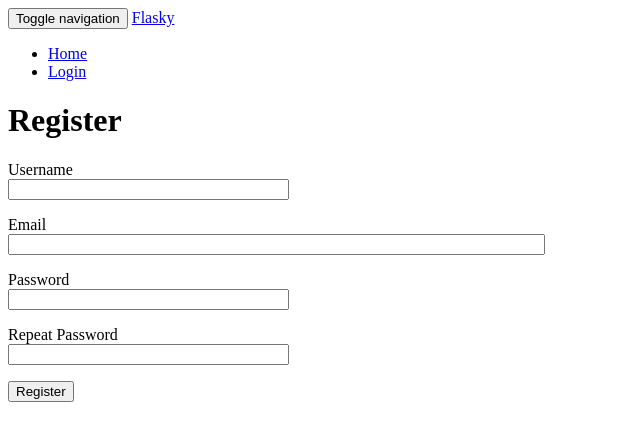
After one commit to elmaroufa/flasksblog, a Flask app: page /register in a window 1280 px wide. The commit adds this page. Shown: the top 441 px of the page, without its empty margins (0-640 px from the left). Run offline with Flask 2, Linux system fonts and the light colour scheme; parts of the project's set-up code (start-up, migrations or seed data) failed here and were passed over.

Commit message:
add register system and finish simple login

```diff
--- a/app/__init__.py
+++ b/app/__init__.py
@@ -3,9 +3,14 @@ from flask import Flask
 from config import Config
 from flask_sqlalchemy import SQLAlchemy
 from flask_migrate import Migrate, migrate
+from flask_login import LoginManager
+
 app = Flask(__name__)
 app.config.from_object(Config)
 #bootstrap = Bootstrap(app)
 db = SQLAlchemy(app)
 migrate = Migrate(app, db)
+login = LoginManager(app)
+login.login_view = 'login'
+
 from app import routes, models
--- a/app/forms.py
+++ b/app/forms.py
@@ -1,7 +1,8 @@
 from flask_wtf import FlaskForm
 from wtforms import StringField, PasswordField, BooleanField, SubmitField
 from wtforms import validators
-from wtforms.validators import DataRequired
+from wtforms.validators import DataRequired, EqualTo, ValidationError, Email
+from app.models import User
 
 class LogimForm(FlaskForm):
 
@@ -9,3 +10,24 @@ class LogimForm(FlaskForm):
     password = PasswordField('Password', validators=[DataRequired()])
     remember_me = BooleanField('Remember me')
     submit = SubmitField('Sign in')
+
+
+class RegisterForm(FlaskForm):
+
+    username = StringField('Username', validators=[DataRequired()])
+    email = StringField('Email', validators=[DataRequired(), Email()])
+    password = PasswordField('Password', validators=[DataRequired()])
+    password2 = PasswordField(
+                'Repeat Password', validators=[DataRequired(), EqualTo('password')])
+    submit = SubmitField('Register')
+
+    def validate_username(self, username):
+        user = User.query.filter_by(username=username.data).first()
+        if user is not None:
+            raise ValidationError('Please use a different username.')
+
+
+    def validate_email(self, email):
+        user = User.query.filter_by(email=email.data).first()
+        if user is not None:
+            raise ValidationError('Please use a different email address.')
--- a/app/routes.py
+++ b/app/routes.py
@@ -1,11 +1,15 @@
-from flask import render_template, redirect, flash, url_for
-from app import app
-from app.forms import LogimForm
+from flask import render_template, redirect, flash, url_for, request
+from werkzeug.urls import url_parse
+from app import app, db
+from app.forms import LogimForm, RegisterForm
+from app.models import User, Post
+from flask_login import current_user, login_user, logout_user, login_required
 
 @app.route('/')
+@login_required
 def index():
     user = {'username' : 'salyabbo'}
-    return render_template('base.html', user=user)
+    return render_template('index.html', user=user)
 
 
 @app.route('/user/<name>')
@@ -22,9 +26,38 @@ def internal_server_error(e):
 
 @app.route('/login', methods=['GET', 'POST'])
 def login():
+    if current_user.is_authenticated:
+        return redirect(url_for('index'))
     form = LogimForm()
     if form.validate_on_submit():
-        flash('Login requested for user {}, remember_me={}'.format(form.username.data,
-        form.remember_me.data))
+        user = User.query.filter_by(username=form.username.data).first()
+        posts = Post.query.filter_by(id=user.id).all()
+        if user is None or not user.check_password(form.password.data):
+            flash('Invalid user or password')
+            return redirect(url_for('login'))
+        login_user(user, remember = form.remember_me.data)
+        next_page = request.args.get('next')
+        if not next_page or url_parse(next_page).netloc !='':
+            next_page = url_for('index')
+        return redirect(next_page)
+    return render_template('login.html', form=form, title = 'Sign in')
+
+
+@app.route('/logout')
+def logout():
+    logout_user()
+    return redirect(url_for('index'))
+
+@app.route('/register', methods=['GET', 'POST'])
+def register():
+    if current_user.is_authenticated:
         return redirect(url_for('index'))
-    return render_template('login.html', form=form, title = 'Sign in')
+    form = RegisterForm()
+    if form.validate_on_submit():
+        user = User(username=form.username.data, email=form.email.data)
+        user.set_password(form.password.data)
+        db.session.add(user)
+        db.session.commit()
+        flash('COngratulation, you are new user')
+        return redirect(url_for('login'))
+    return render_template('register.html', title='Regiseter', form=form)
--- a/app/templates/base.html
+++ b/app/templates/base.html
@@ -7,7 +7,7 @@
 <body>
     {% block navbar %}
     {% endblock %}
-    {% block content %}
+
 
 <div class="navbar navbar-inverse" role="navigation">
     <div class="container">
@@ -24,7 +24,11 @@
         <div class="navbar-collapse collapse">
             <ul class="nav navbar-nav">
                 <li><a href="{{ url_for('index') }}">Home</a></li>
+                {% if current_user.is_anonymous %}
                 <li><a href="{{ url_for('login') }}">Login</a></li>
+                {% else %}
+                <li><a href="{{ url_for('logout') }}">Logout</a></li>
+                {% endif %}
             </ul>
         </div>
     </div>
@@ -41,6 +45,6 @@
     <div class="container">
         {% block page_content %}{% endblock %}
     </div>
-    {% endblock %}
+
 </body>
 </html>
--- a/app/templates/login.html
+++ b/app/templates/login.html
@@ -3,6 +3,7 @@
 {% block page_content %}
 
   <h1> Sign In</h1>
+  <p>New User? <a href="{{ url_for('register') }}">Click to Register!</a></p>
   <form method="post" action="" novalidate>
     {{ form.hidden_tag() }}
     <p>
--- /dev/null
+++ b/app/templates/register.html
@@ -0,0 +1,36 @@
+{% extends "base.html" %}
+{% block page_content %}
+  <h1>Register</h1>
+  <form action="" method="post">
+    {{ form.hidden_tag() }}
+    <p>
+      {{ form.username.label }}<br>
+      {{ form.username(size=32) }}<br>
+      {% for error in form.username.errors %}
+        <span style="color: red;">[{{ error }}]</span>
+      {% endfor %}
+    </p>
+    <p>
+      {{ form.email.label }}<br>
+      {{ form.email(size=64) }}<br>
+      {% for error in form.email.errors %}
+        <span style="color: red;">[{{ error }}]</span>
+      {% endfor %}
+    </p>
+    <p>
+      {{ form.password.label }}<br>
+      {{ form.password(size=32) }}<br>
+      {% for error in form.password.errors %}
+        <span style="color: red;">[{{ error }}]</span>
+      {% endfor %}
+    </p>
+    <p>
+      {{ form.password2.label }}<br>
+      {{ form.password2(size=32) }}<br>
+      {% for error in form.password2.errors %}
+        <span style="color: red;">[{{ error }}]</span>
+      {% endfor %}
+    </p>
+    <p>{{ form.submit() }}</p>
+  </form>
+{% endblock %}
--- a/run.py
+++ b/run.py
@@ -1 +1,7 @@
-from app import app
+from app import app,db
+
+from app.models import User, Post
+
+@app.shell_context_processor
+def make_shell_context():
+    return {'db': db, 'User': User, 'Post': Post}
```
Also changed, not shown: app/models.py (+29 -2 lines), app/templates/index.html (added, +20 -0 lines), app.db.
